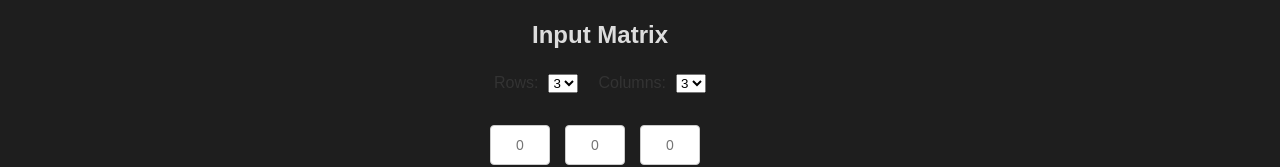
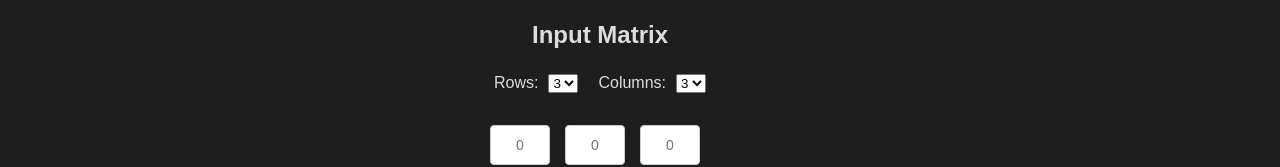
Before and after one commit to rachelannec/matrix-solver, a React (Vite) app: page / in a window 1280 px wide. Shown: the part 302-469 px from the top of the page. Built offline with nearby package versions, Linux system fonts and the light colour scheme; the HTML template or start-up script is replaced by a standard one.

Commit message:
fix - font-color in matrixInput, rendering color in solutionStep

```diff
--- a/src/components/MatrixInput.tsx
+++ b/src/components/MatrixInput.tsx
@@ -66,7 +66,7 @@ const MatrixInput: React.FC<MatrixInputProps> = ({ onMatrixInput }) => {
         <div className="matrix-input">
             <h2>Input Matrix</h2>
 
-            <div style={{ marginBottom: '20px' }}>
+            <div style={{ marginBottom: '20px', color: '#ddd' }}>
                 <label>
                     Rows:
                     <select
@@ -87,7 +87,7 @@ const MatrixInput: React.FC<MatrixInputProps> = ({ onMatrixInput }) => {
                         onChange={(e) => handleDimensionChange(rows, parseInt(e.target.value))}
                         style={{ marginLeft: '10px' }}
                     >
-                        {[2, 3, 4, 5, 6, 7, 8, 9].map(n => (
+                        {[2, 3, 4, 5, 6, 7, 8].map(n => (
                             <option key={n} value={n}>{n}</option>
                         ))}
                     </select>
--- a/src/components/StepVisualization.tsx
+++ b/src/components/StepVisualization.tsx
@@ -66,7 +66,7 @@ const StepVisualization: React.FC<StepVisualizationProps> = ({ steps }) => {
                                 key={rowIndex}
                                 style={{
                                     backgroundColor: highlightedRows?.includes(rowIndex)
-                                        ? '#393729ff'
+                                        ? '#6561478b'
                                         : 'transparent',
                                     transition: 'background-color 0.3s'
                                 }}
```
